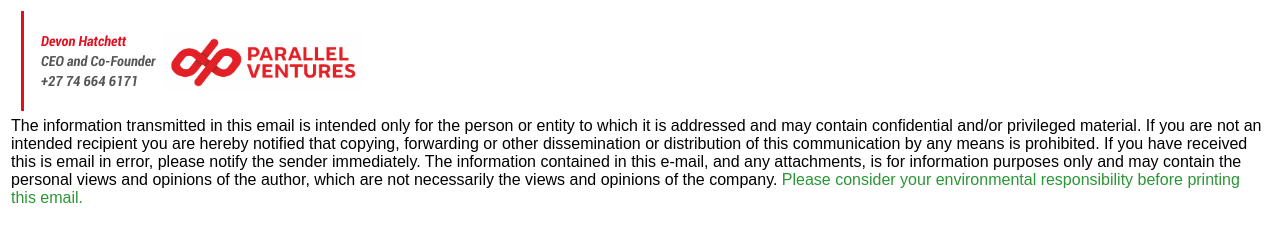
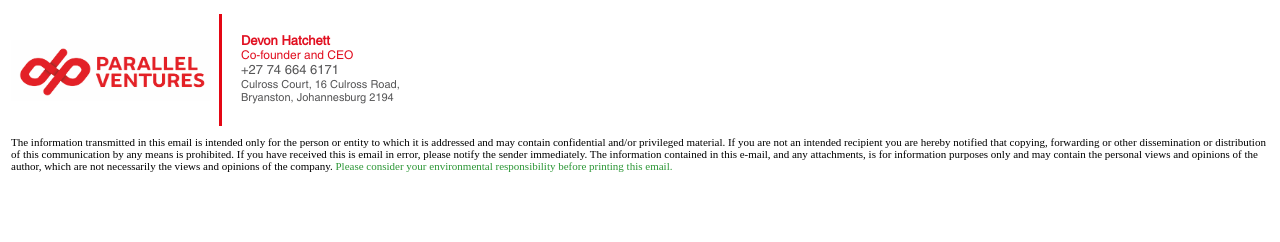
Before and after one commit to morokolo/Parallel-Symbol, a plain HTML site: page index.html in a window 1280 px wide. Drawn offline with Linux system fonts and the light colour scheme.

Commit message:
Updates to the template

```diff
--- a/index.html
+++ b/index.html
@@ -1,25 +1,23 @@
 <style type="text/css">
     @font-face {
         font-family: MyriadPro-Black;
-        src: url('fonts/Roboto-Light.ttf');
+        src: url('fonts/Helvetica.otf');
     }
 
     @font-face {
         font-family: MyriadPro-Regular;
-        src: url('fonts/Roboto-BoldCondensedItalic.ttf');
+        src: url('fonts/Helvetica.otf');
     }
 
     @import url(http://fonts.googleapis.com/css?family=PT+Sans:400,700);
 </style>
 
-
-
+<!--
 <table width="" style="font-family: 'PT Sans', sans-serif;">
     <tbody>
         <tr>
-
             <td valign="middle">
-                <div style="display:inline-block;background:#e11021;width:3px;height:100px;margin:0 10px;"></div>
+                <img src="silly-border.png" width="11">
             </td>
             <td>
                 <table width="">
@@ -43,6 +41,16 @@
                                     +27 74 664 6171 </font>
                             </td>
                         </tr>
+                        <tr>
+                            <td style="font-size:10px;color: #565657;">
+                                <font color="" style="font-weight:bold;">
+                                  Culross Court,<br/>
+                                   16 Culross Road,<br/>
+                                   Bryanston, 2194, <br/>
+                                   Johannesburg
+                                </font>
+                            </td>
+                        </tr>
                     </tbody>
                 </table>
 
@@ -55,7 +63,7 @@
 </table>
 
 
-<table width="" style="font-family: 'PT Sans', sans-serif;">
+<table width="">
     <tbody>
         <tr>
             <td colspan="3">
@@ -71,3 +79,66 @@
         </tr>
     </tbody>
 </table>
+ -->
+
+
+<table width="500" style="font-family: 'PT Sans', sans-serif;">
+    <tbody>
+        <tr>
+            <td valign="middle" style="width: 100px;">
+                <img src="light-brand-logo.png" width="200">
+            </td>
+            <td valign="middle">
+                  <img src="silly-border.png" width="11">
+            </td>
+            <td>
+              <table width="">
+                  <tbody>
+
+                      <tr>
+                          <td style="color: #565657;font-family:MyriadPro-Regular;">
+
+                                <font color="" >
+                                  <span color="" style="font-size:13px;color: #e11021;line-height: 12px;font-family:MyriadPro-Regular;font-weight:bolder;">
+                                      Devon Hatchett
+                                  </span><br/>
+                                  <span color="" style="font-size:12px;color: #e11021;line-height: 16px;font-family:MyriadPro-Regular;">
+                                      Co-founder and CEO
+                                  </span><br/>
+                                  <span style="font-weight: 100;font-size: 13px;">+27 74 664 6171 </span><br/>
+                                    <span style="font-weight:100;font-size: 11px;">Culross Court, 16 Culross Road,<br/>
+                                   Bryanston, Johannesburg 2194</span>
+                                </font>
+                          </td>
+                      </tr>
+                      <!-- <tr>
+                          <td style="font-size: 12px;color: #565657;font-family:MyriadPro-Regular;line-height: 12px;">
+                              <font color="" style="font-weight:bold;">
+                                Culross Court, 16 Culross Road,<br/>
+                                 Bryanston, Johannesburg, 2194
+                              </font>
+                          </td>
+                      </tr> -->
+                  </tbody>
+              </table>
+            </td>
+        </tr>
+    </tbody>
+</table>
+
+<table width="">
+    <tbody>
+        <tr>
+            <td colspan="3">
+                <p style=" font-size: 11px;">
+                    The information transmitted in this email is intended only for the person or entity to which it is addressed and may contain confidential and/or privileged material. If you are not an intended recipient you are hereby notified that copying,
+                    forwarding  or other dissemination or distribution of this communication by any means is prohibited.
+                    If you have received this is email in error, please notify the sender immediately. The information
+                    contained in this e-mail, and any attachments, is for information purposes only and may contain
+                    the personal views and opinions of the author, which are not necessarily the views and opinions of
+                    the company. <span style="color:#2b9635;">Please consider your environmental responsibility before printing this email.</span>
+                </p>
+            </td>
+        </tr>
+    </tbody>
+</table>
```
Also changed, not shown: fonts/Helvetica.otf (added), silly-border.png (added), 2 other files.
